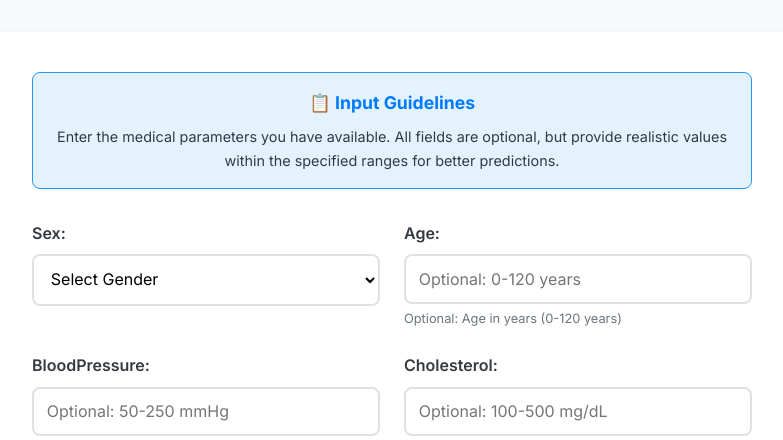
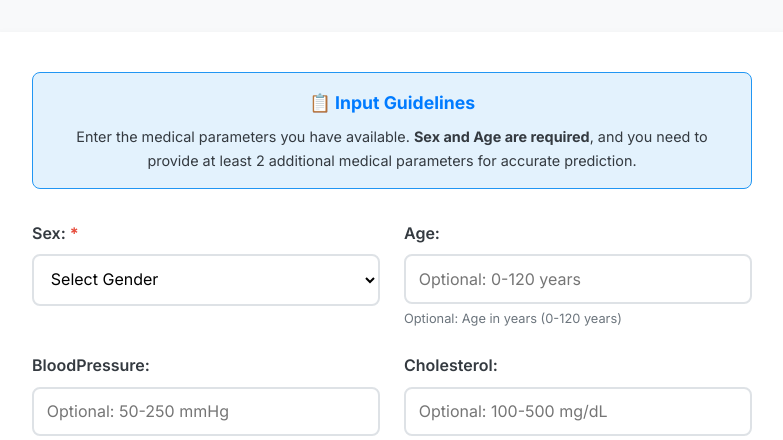
Before and after one commit to adityakankal2004/medi-cure, a Flask app: page /parameters in a window 1280 px wide. Shown: the part 151-591 px from the top of the page, without its empty margins (248-1031 px from the left). Run offline with Flask 3, Linux system fonts and the light colour scheme.

Commit message:
Final changes

```diff
--- a/medi-cure/app.py
+++ b/medi-cure/app.py
@@ -134,10 +134,41 @@ def predict_parameters():
         # Validate input data
         validation_errors = []
 
-        # Check if sex is provided (optional) - only validate if provided
+        # Check if sex is provided (required)
         sex_value = data_lower.get('sex')
-        if sex_value and sex_value not in ['male', 'female']:
-            validation_errors.append("Sex must be 'Male' or 'Female'")
+        if not sex_value or sex_value not in ['male', 'female']:
+            validation_errors.append("Sex is required and must be 'Male' or 'Female'")
+
+        # Check if age is provided (required)
+        age_value = data_lower.get('age')
+        if not age_value or age_value == '' or age_value == 'None':
+            validation_errors.append("Age is required")
+        else:
+            try:
+                age_num = float(age_value)
+                if age_num < 0 or age_num > 120:
+                    validation_errors.append("Age must be between 0 and 120")
+            except (ValueError, TypeError):
+                validation_errors.append("Age must be a valid number")
+
+        # Count how many additional parameters are provided
+        additional_params_count = 0
+        for col in model_columns:
+            if col == 'Sex' or col == 'Age':
+                continue
+
+            # Handle case sensitivity for Alamine_ALT
+            col_key = col.lower()
+            if col == 'Alamine_ALT':
+                col_key = 'alamine_alt'
+
+            value = data_lower.get(col_key)
+            if value is not None and value != '' and value != 'None':
+                additional_params_count += 1
+
+        # Require at least 2 additional parameters (besides sex and age)
+        if additional_params_count < 2:
+            validation_errors.append("Please provide at least 2 additional medical parameters for accurate prediction")
 
         # Validate numeric parameters (only if provided)
         for col in model_columns:
--- a/medi-cure/static/css/style.css
+++ b/medi-cure/static/css/style.css
@@ -398,6 +398,11 @@ footer {
     margin: 0;
 }
 
+.required {
+    color: #e74c3c;
+    font-weight: bold;
+}
+
 .validation-message {
     font-size: 0.8rem;
     color: var(--medium-gray);
--- a/medi-cure/templates/parameters.html
+++ b/medi-cure/templates/parameters.html
@@ -17,13 +17,13 @@
         <div class="form-container">
             <div class="validation-info">
                 <h3>📋 Input Guidelines</h3>
-                <p>Enter the medical parameters you have available. All fields are optional, but provide realistic values within the specified ranges for better predictions.</p>
+                <p>Enter the medical parameters you have available. <strong>Sex and Age are required</strong>, and you need to provide at least 2 additional medical parameters for accurate prediction.</p>
             </div>
 
             <form id="parameter-form">
                 <div class="grid-form" id="dynamic-form-fields">
         <div class="form-group">
-                        <label for="sex">Sex:</label>
+            <label for="sex">Sex: <span class="required">*</span></label>
             <select id="sex" name="sex" required>
                 <option value="">Select Gender</option>
                 <option value="Male">Male</option>
@@ -178,10 +178,29 @@
                 }
             });
 
-            // Check if at least one field is filled
-            const filledInputs = Array.from(inputs).filter(input => input.value.trim() !== '');
-            if (filledInputs.length === 0) {
-                alert('Please enter at least one medical parameter for prediction.');
+            // Check if sex is provided
+            const sexSelect = document.getElementById('sex');
+            if (!sexSelect.value) {
+                alert('Sex is required for prediction.');
+                return;
+            }
+
+            // Check if age is provided
+            const ageInput = document.getElementById('age');
+            if (!ageInput.value) {
+                alert('Age is required for prediction.');
+                return;
+            }
+
+            // Check if at least 2 additional parameters are provided
+            const additionalParams = ['bloodpressure', 'cholesterol', 'maxheartrate', 'glucose', 'bmi', 'albumin', 'bilirubin', 'alamine_alt', 'copper', 'stage', 'specificgravity', 'hemoglobin'];
+            const filledAdditionalParams = additionalParams.filter(param => {
+                const input = document.getElementById(param);
+                return input && input.value.trim() !== '';
+            });
+
+            if (filledAdditionalParams.length < 2) {
+                alert('Please provide at least 2 additional medical parameters for accurate prediction.');
                 return;
             }
 
```
Lines whose indentation alone changed are shown as unchanged.
